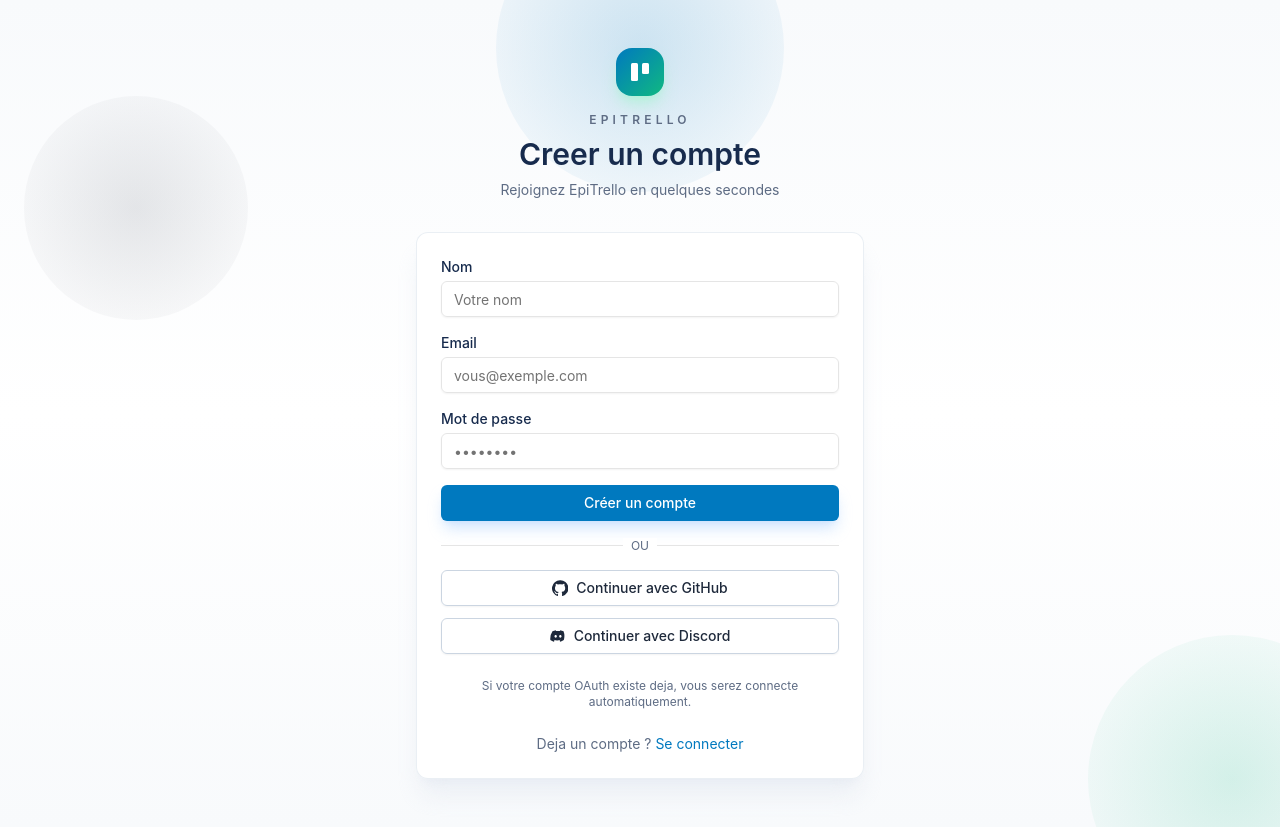
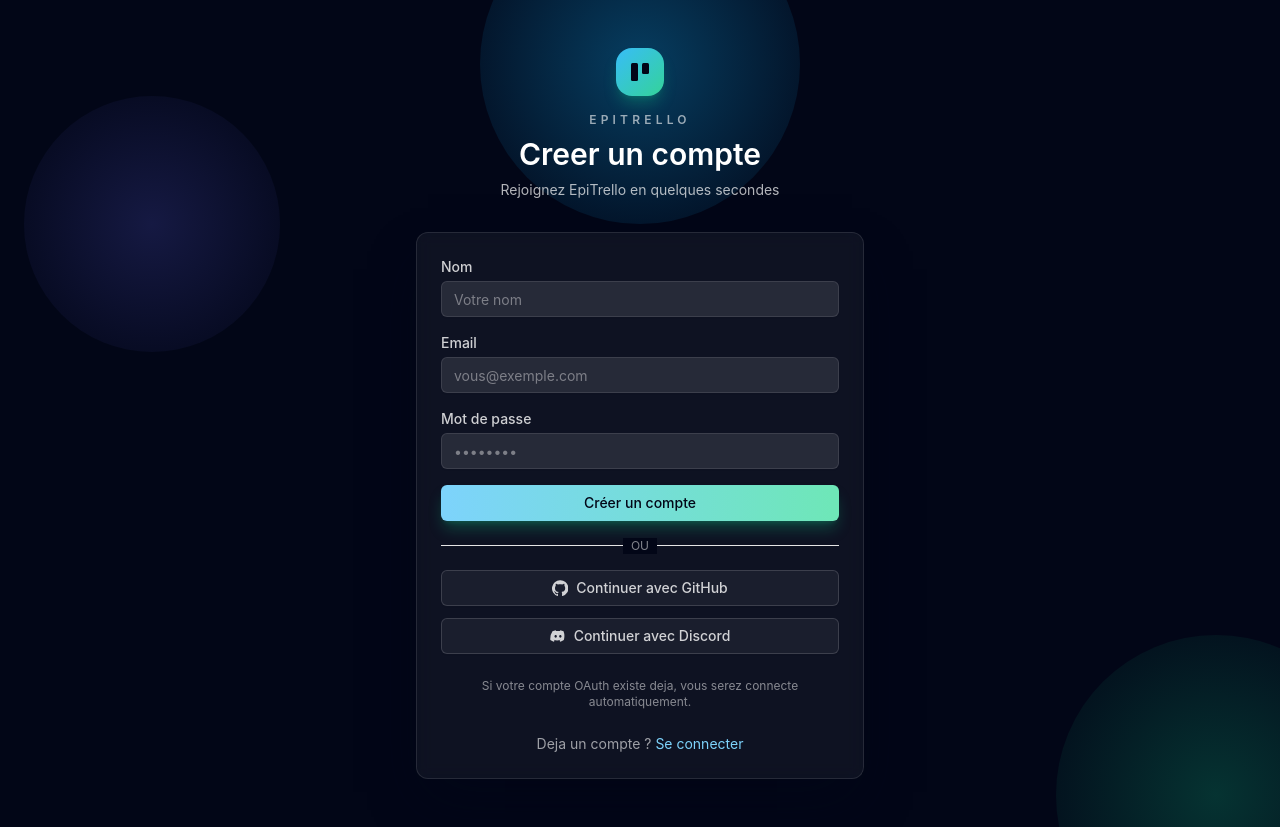
Before and after one commit to math974/EpiTrello, a Next.js app in the folder frontend/: page /signup in a window 1280 px wide. Built offline with nearby package versions, Linux system fonts and the light colour scheme; no server answers.

Commit message:
feat(frontend): align auth visuals with landing

```diff
--- a/frontend/src/components/auth/AuthLayout.tsx
+++ b/frontend/src/components/auth/AuthLayout.tsx
@@ -10,30 +10,30 @@
 
 export default function AuthLayout({ title, subtitle, children, footer }: AuthLayoutProps) {
   return (
-    <div className="relative min-h-screen overflow-hidden bg-gradient-to-b from-slate-50 via-white to-slate-50">
-      <div className="pointer-events-none absolute -top-24 left-1/2 h-72 w-72 -translate-x-1/2 rounded-full bg-[radial-gradient(circle,_rgba(0,121,191,0.18),_rgba(0,121,191,0))]" />
-      <div className="pointer-events-none absolute -bottom-24 right-[-6rem] h-72 w-72 rounded-full bg-[radial-gradient(circle,_rgba(16,185,129,0.16),_rgba(16,185,129,0))]" />
-      <div className="pointer-events-none absolute left-6 top-24 hidden h-56 w-56 rounded-full bg-[radial-gradient(circle,_rgba(15,23,42,0.1),_rgba(15,23,42,0))] md:block" />
+    <div className="relative min-h-screen overflow-hidden bg-slate-950 text-white">
+      <div className="pointer-events-none absolute -top-24 left-1/2 h-80 w-80 -translate-x-1/2 rounded-full bg-[radial-gradient(circle,_rgba(14,165,233,0.35),_rgba(15,23,42,0))]" />
+      <div className="pointer-events-none absolute -bottom-32 right-[-6rem] h-80 w-80 rounded-full bg-[radial-gradient(circle,_rgba(16,185,129,0.25),_rgba(15,23,42,0))]" />
+      <div className="pointer-events-none absolute left-6 top-24 hidden h-64 w-64 rounded-full bg-[radial-gradient(circle,_rgba(99,102,241,0.2),_rgba(15,23,42,0))] md:block" />
 
       <div className="relative flex min-h-screen items-center justify-center px-4 py-12">
         <div className="w-full max-w-md animate-in fade-in duration-700">
           <div className="mb-8 text-center">
-            <div className="mx-auto mb-4 flex h-12 w-12 items-center justify-center rounded-2xl bg-gradient-to-br from-trello-blue to-emerald-500 text-white shadow-lg shadow-emerald-200/70">
+            <div className="mx-auto mb-4 flex h-12 w-12 items-center justify-center rounded-2xl bg-gradient-to-br from-sky-400 to-emerald-400 text-slate-950 shadow-lg shadow-emerald-500/30">
               <svg className="h-6 w-6" viewBox="0 0 24 24" fill="currentColor">
                 <rect x="3" y="3" width="7" height="18" rx="1.5" />
                 <rect x="14" y="3" width="7" height="11" rx="1.5" />
               </svg>
             </div>
-            <p className="text-xs font-semibold uppercase tracking-[0.35em] text-trello-gray">EpiTrello</p>
-            <h1 className="mt-2 text-3xl font-semibold text-trello-navy">{title}</h1>
-            {subtitle && <p className="mt-2 text-sm text-trello-gray">{subtitle}</p>}
+            <p className="text-xs font-semibold uppercase tracking-[0.35em] text-white/60">EpiTrello</p>
+            <h1 className="mt-2 text-3xl font-semibold text-white">{title}</h1>
+            {subtitle && <p className="mt-2 text-sm text-white/70">{subtitle}</p>}
           </div>
 
-          <Card className="border-slate-200/70 bg-white/90 shadow-xl shadow-slate-200/60 backdrop-blur">
+          <Card className="border-white/10 bg-white/5 shadow-2xl shadow-slate-950/60 backdrop-blur">
             <CardContent className="p-6">{children}</CardContent>
           </Card>
 
-          {footer && <div className="mt-6 text-center text-sm text-trello-gray">{footer}</div>}
+          {footer && <div className="mt-6 text-center text-sm text-white/60">{footer}</div>}
         </div>
       </div>
     </div>
--- a/frontend/src/components/auth/LoginForm.tsx
+++ b/frontend/src/components/auth/LoginForm.tsx
@@ -34,26 +34,30 @@
       )}
       <form className="space-y-4">
         <div>
-          <label className="block text-sm font-medium text-trello-navy">Email</label>
+          <label className="block text-sm font-medium text-white/80">Email</label>
           <Input
             type="email"
             placeholder="vous@exemple.com"
-            className={`mt-1 bg-white/80 ${fieldErrors.email ? 'border-red-300 focus-visible:ring-red-200' : ''}`}
+            className={`mt-1 bg-white/10 text-white placeholder:text-white/40 border-white/10 focus-visible:ring-sky-300 ${
+              fieldErrors.email ? 'border-red-300 focus-visible:ring-red-200' : ''
+            }`}
           />
           {fieldErrors.email && <p className="mt-1 text-xs text-red-600">{fieldErrors.email}</p>}
         </div>
         <div>
-          <label className="block text-sm font-medium text-trello-navy">Mot de passe</label>
+          <label className="block text-sm font-medium text-white/80">Mot de passe</label>
           <Input
             type="password"
             placeholder="••••••••"
-            className={`mt-1 bg-white/80 ${fieldErrors.password ? 'border-red-300 focus-visible:ring-red-200' : ''}`}
+            className={`mt-1 bg-white/10 text-white placeholder:text-white/40 border-white/10 focus-visible:ring-sky-300 ${
+              fieldErrors.password ? 'border-red-300 focus-visible:ring-red-200' : ''
+            }`}
           />
           {fieldErrors.password && <p className="mt-1 text-xs text-red-600">{fieldErrors.password}</p>}
         </div>
         <Button
           type="submit"
-          className="w-full bg-trello-blue text-white shadow-lg shadow-blue-200/70 hover:-translate-y-0.5 hover:bg-trello-blue-dark"
+          className="w-full bg-gradient-to-r from-sky-300 to-emerald-300 text-slate-950 shadow-lg shadow-emerald-500/30 hover:-translate-y-0.5"
         >
           Se connecter
         </Button>
@@ -62,18 +66,18 @@
       <div className="relative">
         <Separator />
         <div className="absolute inset-0 flex items-center justify-center">
-          <span className="bg-background px-2 text-xs uppercase text-trello-gray">Ou</span>
+          <span className="bg-slate-950 px-2 text-xs uppercase text-white/50">Ou</span>
         </div>
       </div>
 
       <OAuthButtons loadingProvider={oauthLoadingProvider} />
-      <p className="text-center text-xs text-trello-gray">
+      <p className="text-center text-xs text-white/50">
         Si votre compte OAuth existe deja, vous serez connecte automatiquement.
       </p>
 
-      <div className="text-center text-sm text-trello-gray">
+      <div className="text-center text-sm text-white/60">
         Pas encore de compte ?{' '}
-        <Link href="/signup" className="text-trello-blue hover:underline">
+        <Link href="/signup" className="text-sky-300 hover:underline">
           Créer un compte
         </Link>
       </div>
--- a/frontend/src/components/auth/OAuthButtons.tsx
+++ b/frontend/src/components/auth/OAuthButtons.tsx
@@ -25,7 +25,7 @@
         variant="outline"
         disabled={isBusy}
         onClick={() => handleOAuth('github')}
-        className="w-full justify-center gap-2 border-slate-300 bg-white/70 text-slate-800 shadow-sm transition hover:-translate-y-0.5 hover:border-slate-900 hover:bg-slate-900 hover:text-white disabled:pointer-events-none disabled:opacity-60"
+        className="w-full justify-center gap-2 border-white/15 bg-white/5 text-white/80 shadow-sm transition hover:-translate-y-0.5 hover:border-white/40 hover:bg-white/10 hover:text-white disabled:pointer-events-none disabled:opacity-60"
       >
         {isGithubLoading ? <Spinner /> : <GitHubIcon />}
         {isGithubLoading ? 'Connexion en cours...' : 'Continuer avec GitHub'}
@@ -35,7 +35,7 @@
         variant="outline"
         disabled={isBusy}
         onClick={() => handleOAuth('discord')}
-        className="w-full justify-center gap-2 border-slate-300 bg-white/70 text-slate-800 shadow-sm transition hover:-translate-y-0.5 hover:border-slate-900 hover:bg-gradient-to-r hover:from-slate-900 hover:via-slate-800 hover:to-blue-900 hover:text-white disabled:pointer-events-none disabled:opacity-60"
+        className="w-full justify-center gap-2 border-white/15 bg-white/5 text-white/80 shadow-sm transition hover:-translate-y-0.5 hover:border-white/40 hover:bg-gradient-to-r hover:from-slate-900 hover:via-slate-800 hover:to-blue-900 hover:text-white disabled:pointer-events-none disabled:opacity-60"
       >
         {isDiscordLoading ? <Spinner /> : <DiscordIcon />}
         {isDiscordLoading ? 'Connexion en cours...' : 'Continuer avec Discord'}
--- a/frontend/src/components/auth/SignupForm.tsx
+++ b/frontend/src/components/auth/SignupForm.tsx
@@ -37,35 +37,41 @@
       )}
       <form className="space-y-4">
         <div>
-          <label className="block text-sm font-medium text-trello-navy">Nom</label>
+          <label className="block text-sm font-medium text-white/80">Nom</label>
           <Input
             type="text"
             placeholder="Votre nom"
-            className={`mt-1 bg-white/80 ${fieldErrors.name ? 'border-red-300 focus-visible:ring-red-200' : ''}`}
+            className={`mt-1 bg-white/10 text-white placeholder:text-white/40 border-white/10 focus-visible:ring-sky-300 ${
+              fieldErrors.name ? 'border-red-300 focus-visible:ring-red-200' : ''
+            }`}
           />
           {fieldErrors.name && <p className="mt-1 text-xs text-red-600">{fieldErrors.name}</p>}
         </div>
         <div>
-          <label className="block text-sm font-medium text-trello-navy">Email</label>
+          <label className="block text-sm font-medium text-white/80">Email</label>
           <Input
             type="email"
             placeholder="vous@exemple.com"
-            className={`mt-1 bg-white/80 ${fieldErrors.email ? 'border-red-300 focus-visible:ring-red-200' : ''}`}
+            className={`mt-1 bg-white/10 text-white placeholder:text-white/40 border-white/10 focus-visible:ring-sky-300 ${
+              fieldErrors.email ? 'border-red-300 focus-visible:ring-red-200' : ''
+            }`}
           />
           {fieldErrors.email && <p className="mt-1 text-xs text-red-600">{fieldErrors.email}</p>}
         </div>
         <div>
-          <label className="block text-sm font-medium text-trello-navy">Mot de passe</label>
+          <label className="block text-sm font-medium text-white/80">Mot de passe</label>
           <Input
             type="password"
             placeholder="••••••••"
-            className={`mt-1 bg-white/80 ${fieldErrors.password ? 'border-red-300 focus-visible:ring-red-200' : ''}`}
+            className={`mt-1 bg-white/10 text-white placeholder:text-white/40 border-white/10 focus-visible:ring-sky-300 ${
+              fieldErrors.password ? 'border-red-300 focus-visible:ring-red-200' : ''
+            }`}
           />
           {fieldErrors.password && <p className="mt-1 text-xs text-red-600">{fieldErrors.password}</p>}
         </div>
         <Button
           type="submit"
-          className="w-full bg-trello-blue text-white shadow-lg shadow-blue-200/70 hover:-translate-y-0.5 hover:bg-trello-blue-dark"
+          className="w-full bg-gradient-to-r from-sky-300 to-emerald-300 text-slate-950 shadow-lg shadow-emerald-500/30 hover:-translate-y-0.5"
         >
           Créer un compte
         </Button>
@@ -74,18 +80,18 @@
       <div className="relative">
         <Separator />
         <div className="absolute inset-0 flex items-center justify-center">
-          <span className="bg-background px-2 text-xs uppercase text-trello-gray">Ou</span>
+          <span className="bg-slate-950 px-2 text-xs uppercase text-white/50">Ou</span>
         </div>
       </div>
 
       <OAuthButtons loadingProvider={oauthLoadingProvider} />
-      <p className="text-center text-xs text-trello-gray">
+      <p className="text-center text-xs text-white/50">
         Si votre compte OAuth existe deja, vous serez connecte automatiquement.
       </p>
 
-      <div className="text-center text-sm text-trello-gray">
+      <div className="text-center text-sm text-white/60">
         Deja un compte ?{' '}
-        <Link href="/login" className="text-trello-blue hover:underline">
+        <Link href="/login" className="text-sky-300 hover:underline">
           Se connecter
         </Link>
       </div>
```
